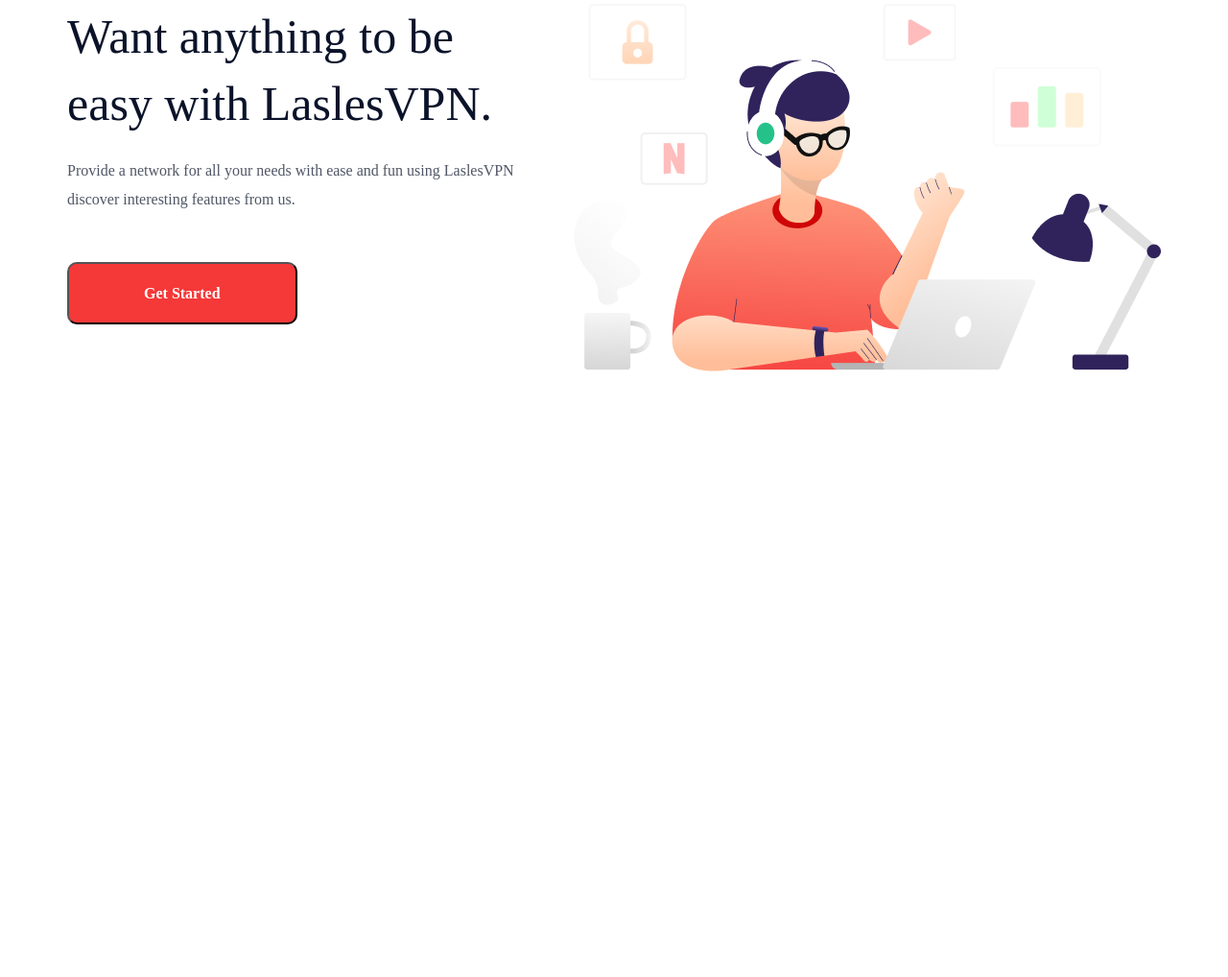
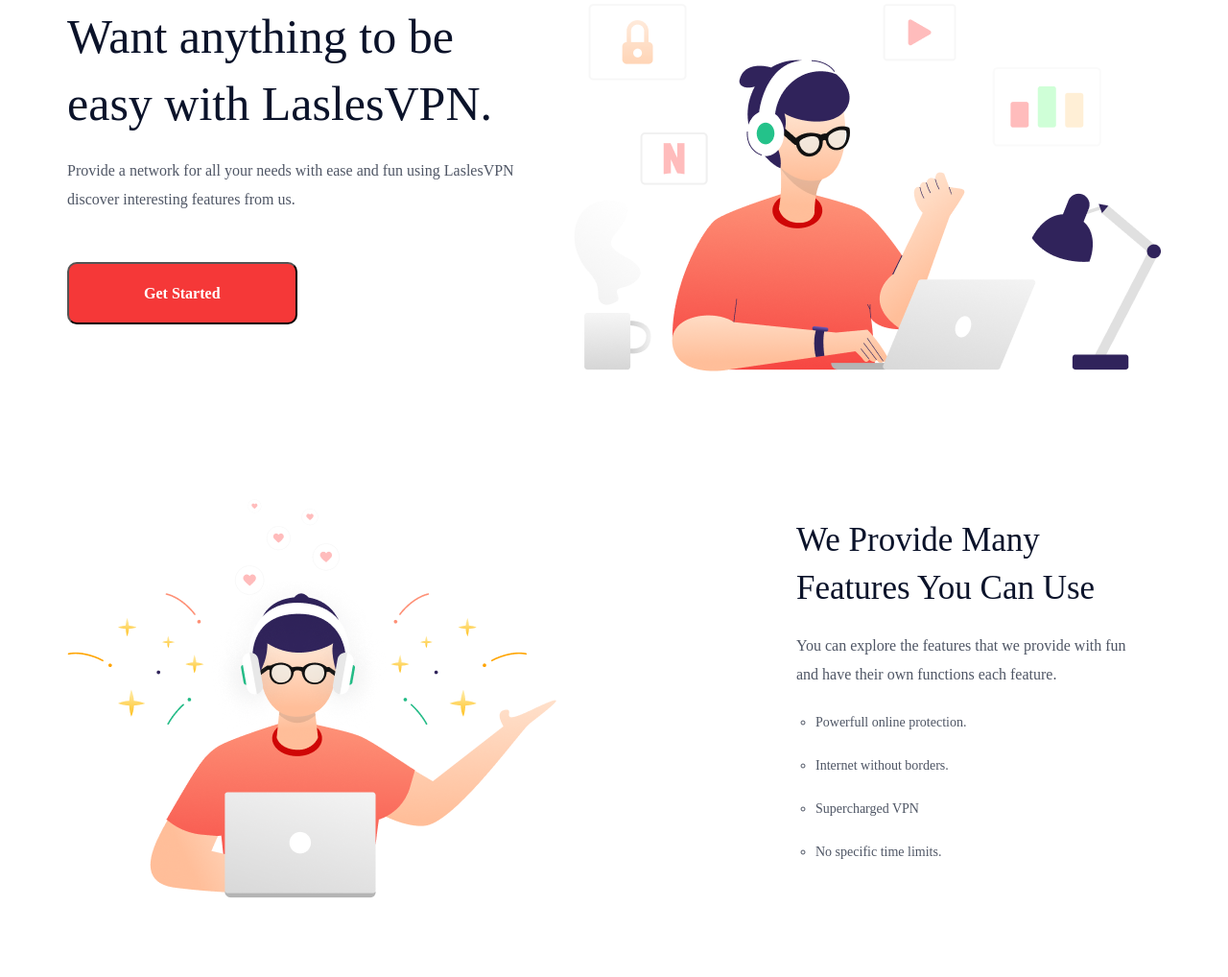
Before and after one commit to Ismoil98/month3_day5, a plain HTML site: page index.html in a window 1280 px wide. Shown: the part 223-1241 px from the top of the page at 96% size. Before the commit the page ends 800 px from the top, so only its background shows below. Drawn offline with Linux system fonts and the light colour scheme.

Commit message:
changed me 2

```diff
--- a/css/main.css
+++ b/css/main.css
@@ -1,7 +1,7 @@
 * {
    margin: 0;
    padding: 0;
-   list-style-type: none;
+   /* list-style-type: none; */
    text-decoration: none;
 }
 
@@ -108,3 +108,51 @@
    font-weight: 700;
    line-height: 25px; /* 156.25% */
 }
+
+/* PROVIDE  */
+
+.provide {
+   padding: 100px 0;
+   display: flex;
+   justify-content: end;
+   background-image: url("../images/Illustration_2.png");
+   background-repeat: no-repeat;
+   background-position: center left;
+}
+
+.provide_title {
+   width: 380px;
+   margin-bottom: 20px;
+   color: #0B132A;
+   font-family: Rubik;
+   font-size: 35px;
+   font-style: normal;
+   font-weight: 500;
+   line-height: 50px; /* 142.857% */
+}
+
+.provide_text {
+   width: 370px;
+   margin-bottom: 20px;
+   color: #4F5665;
+   font-family: Rubik;
+   font-size: 16px;
+   font-style: normal;
+   font-weight: 400;
+   line-height: 30px; /* 187.5% */
+}
+
+.provide_list {
+   margin-left: 20px;
+   list-style-type: circle;
+}
+
+.provide_item {
+   margin-bottom: 15px;
+   color: #4F5665;
+   font-family: Rubik;
+   font-size: 14px;
+   font-style: normal;
+   font-weight: 400;
+   line-height: 30px; /* 214.286% */
+}
--- a/index.html
+++ b/index.html
@@ -68,6 +68,31 @@
             Get Started
          </button>
       </section>
+
+      <section class="provide container">
+         <div>
+            <h2 class="provide_title">
+               We Provide Many Features You Can Use
+            </h2>
+            <p class="provide_text">
+               You can explore the features that we provide with fun and have their own functions each feature.
+            </p>
+            <ul class="provide_list">
+               <li class="provide_item">
+                  Powerfull online protection.
+               </li>
+               <li class="provide_item">
+                  Internet without borders.
+               </li>
+               <li class="provide_item">
+                  Supercharged VPN
+               </li>
+               <li class="provide_item">
+                  No specific time limits.
+               </li>
+            </ul>
+         </div>
+      </section>
    </main>
 
 </body>
```
Also changed, not shown: images/Illustration_2.png (renamed from images/Illustration 2.png).
